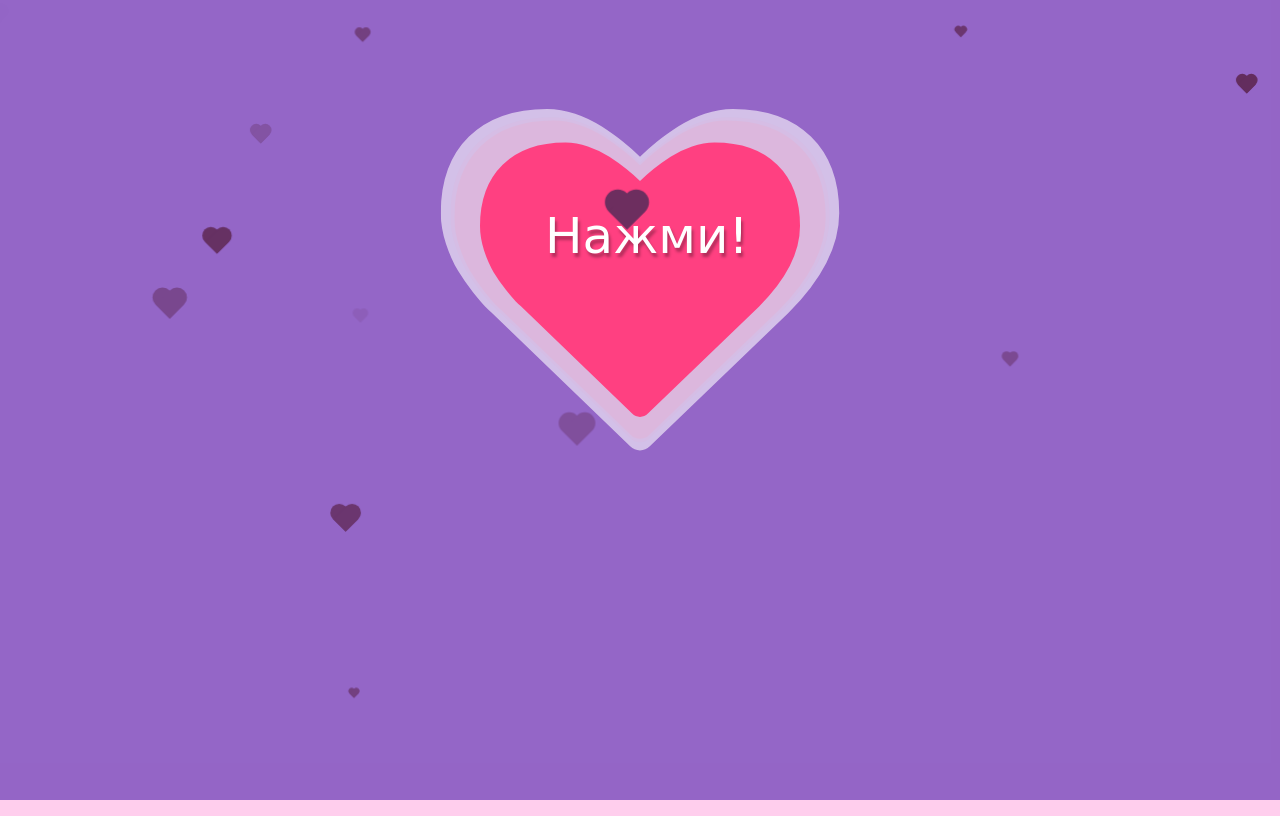
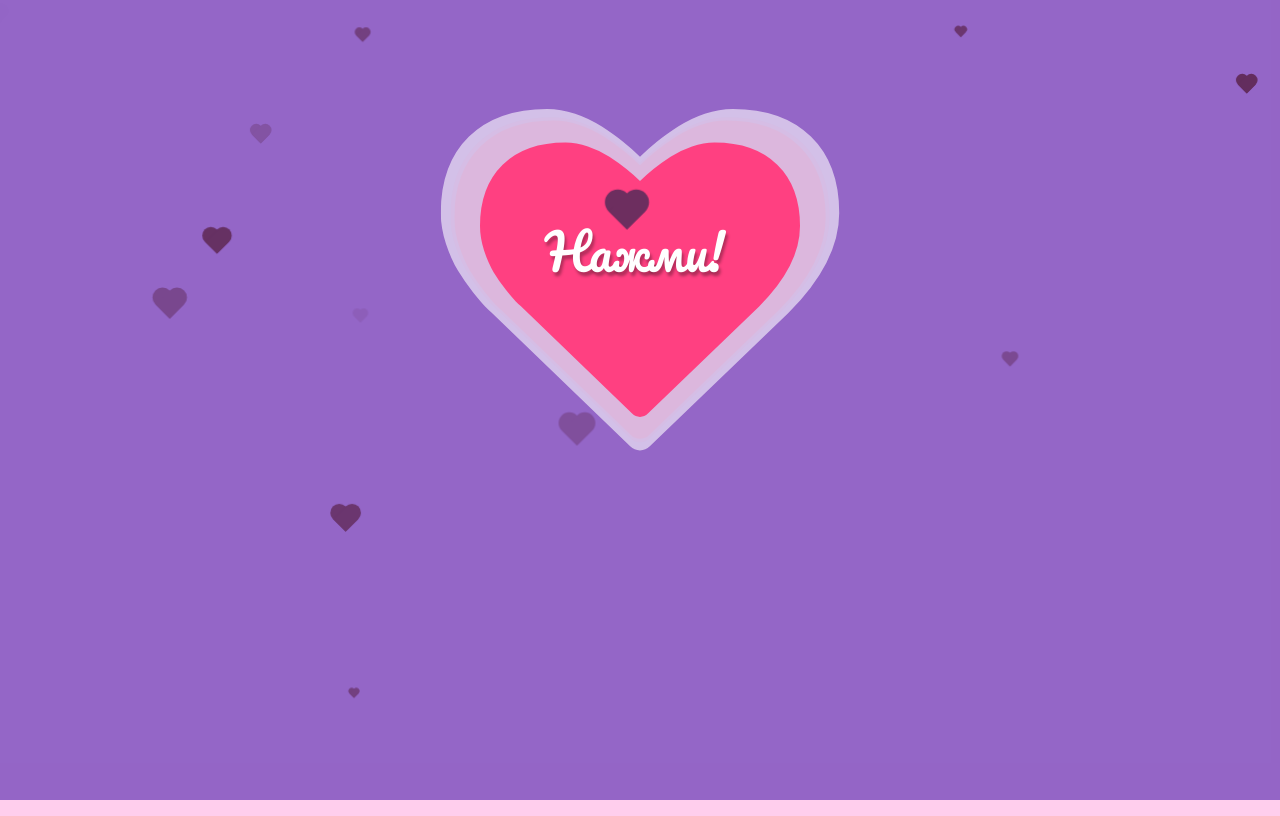
Before and after one commit to apchumba/apchumba.github.io, a plain HTML site: page index.html in a window 1280 px wide. Drawn offline with nearby package versions, Linux system fonts and the light colour scheme.

Commit message:
Update index.html

```diff
--- a/index.html
+++ b/index.html
@@ -4,7 +4,18 @@
     <meta charset="UTF-8">
     <meta name="viewport" content="width=device-width, initial-scale=1.0">
     <title>Моей Арайке :)</title>
+
+    <link rel="preconnect" href="https://fonts.googleapis.com">
+    <link rel="preconnect" href="https://fonts.gstatic.com" crossorigin>
+    <link href="https://fonts.googleapis.com/css2?family=Pacifico&display=swap" rel="stylesheet">
+
     <style>
+
+@font-face {
+            font-family: 'Pacifico';
+            src: url('https://fonts.googleapis.com/css2?family=Pacifico&display=swap') format('truetype');
+        }
+
         body {
             background-color: #ffceed;
             font-family: 'Pacifico', cursive;
@@ -236,7 +247,7 @@
 }
 
 .button-container button {
-    font-family: 'Pacifico', cursive; /* Шрифт кнопок */
+    font-family: 'Pacifico', cursive;
     background-color: #632D5D; /* Цвет фона кнопки "Да" */
     color: white; /* Цвет текста кнопки "Да" */
     border: none; /* Убираем границу */
```
